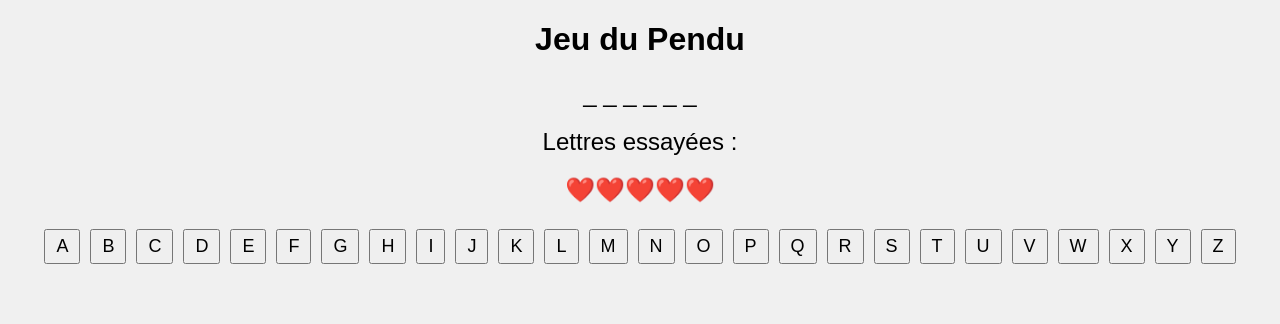
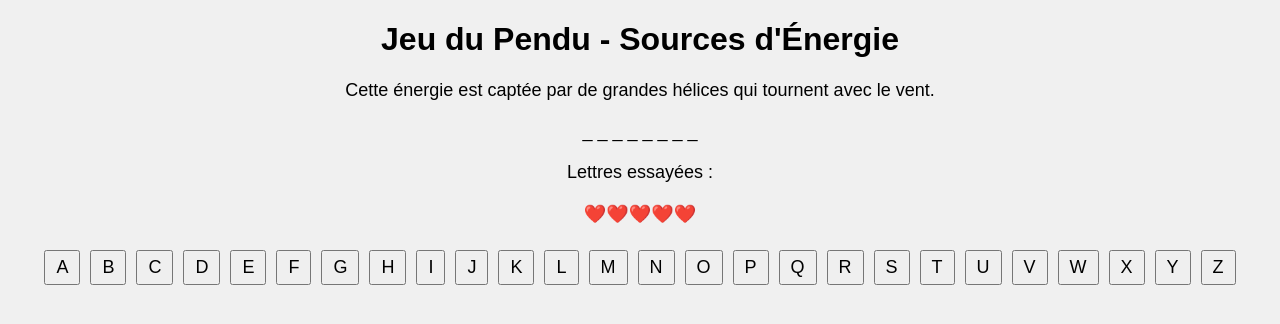
Before and after one commit to gcormi/pendu, a plain HTML site: page index.html in a window 1280 px wide. Drawn offline with Linux system fonts and the light colour scheme.

Commit message:
Update index.html

```diff
--- a/index.html
+++ b/index.html
@@ -3,15 +3,15 @@
 <head>
     <meta charset="UTF-8">
     <meta name="viewport" content="width=device-width, initial-scale=1.0">
-    <title>Jeu du Pendu</title>
+    <title>Jeu du Pendu - Sources d'Énergie</title>
     <style>
         body {
             font-family: Arial, sans-serif;
             text-align: center;
             background-color: #f0f0f0;
         }
-        #word, #guesses, #hangman, #message {
-            font-size: 24px;
+        #definition, #word, #guesses, #hangman, #message {
+            font-size: 18px;
             margin: 20px 0;
         }
         button {
@@ -22,7 +22,8 @@
     </style>
 </head>
 <body>
-    <h1>Jeu du Pendu</h1>
+    <h1>Jeu du Pendu - Sources d'Énergie</h1>
+    <div id="definition"></div>
     <div id="word"></div>
     <div id="guesses">Lettres essayées : </div>
     <div id="hangman"></div>
@@ -30,24 +31,32 @@
     <div id="alphabet"></div>
 
     <script>
-        const words = ['ECOLE', 'CRAYON', 'LIVRE', 'CAHIER', 'TABLEAU'];
-        let word = '';
+        const words = [
+            {word: 'SOLAIRE', def: "Cette source d'énergie provient de l'astre qui brille dans le ciel pendant la journée."},
+            {word: 'EOLIENNE', def: "Cette énergie est captée par de grandes hélices qui tournent avec le vent."},
+            {word: 'NUCLEAIRE', def: "Cette source d'énergie utilise la fission d'atomes pour produire de l'électricité."},
+            {word: 'HYDRAULIQUE', def: "Cette énergie est produite grâce à la force de l'eau, souvent dans des barrages."},
+            {word: 'BIOMASSE', def: "Cette source d'énergie utilise des matières organiques comme le bois ou les déchets végétaux."}
+        ];
+        let currentWord;
         let guessedLetters = [];
         let remainingGuesses = 5;
         let gameOver = false;
+        const magicWord = "PO%?/54";
 
         function initGame() {
-            word = words[Math.floor(Math.random() * words.length)];
+            currentWord = words[Math.floor(Math.random() * words.length)];
             guessedLetters = [];
             remainingGuesses = 5;
             gameOver = false;
             updateDisplay();
             createAlphabet();
+            document.getElementById('definition').textContent = currentWord.def;
             document.getElementById('message').textContent = '';
         }
 
         function updateDisplay() {
-            document.getElementById('word').textContent = word.split('').map(letter =>
+            document.getElementById('word').textContent = currentWord.word.split('').map(letter =>
                 guessedLetters.includes(letter) ? letter : '_').join(' ');
             document.getElementById('guesses').textContent = 'Lettres essayées : ' + guessedLetters.join(', ');
             document.getElementById('hangman').textContent = '❤️'.repeat(remainingGuesses);
@@ -69,7 +78,7 @@
             if (gameOver || guessedLetters.includes(letter)) return;
 
             guessedLetters.push(letter);
-            if (!word.includes(letter)) {
+            if (!currentWord.word.includes(letter)) {
                 remainingGuesses--;
             }
             updateDisplay();
@@ -77,22 +86,16 @@
         }
 
         function checkGameStatus() {
-            if (word === document.getElementById('word').textContent.replace(/ /g, '')) {
-                if (remainingGuesses >= 1) {
-                    document.getElementById('message').textContent = 'Bravo ! Vous avez gagné ! Mot magique : PO%?/54';
-                } else {
-                    document.getElementById('message').textContent = 'Bravo ! Vous avez gagné !';
-                }
+            if (currentWord.word === document.getElementById('word').textContent.replace(/ /g, '')) {
+                document.getElementById('message').innerHTML = `Bravo ! Vous avez gagné !<br>Le mot magique est : ${magicWord}<br>Vous devez retenir ce mot magique pour continuer.`;
                 gameOver = true;
             } else if (remainingGuesses === 0) {
-                document.getElementById('message').textContent = 'Dommage ! Le mot était : ' + word;
+                document.getElementById('message').innerHTML = `Dommage ! Le mot était : ${currentWord.word}<br>Vous n'avez pas obtenu le mot magique. Vous ne pouvez pas recommencer.`;
                 gameOver = true;
-            } else if (remainingGuesses === 3) {
-                document.getElementById('message').textContent = 'Indice : La première lettre est ' + word[0];
             }
 
             if (gameOver) {
-                document.getElementById('alphabet').innerHTML = '<button onclick="initGame()">Recommencer</button>';
+                document.getElementById('alphabet').innerHTML = '';
             }
         }
 
```
